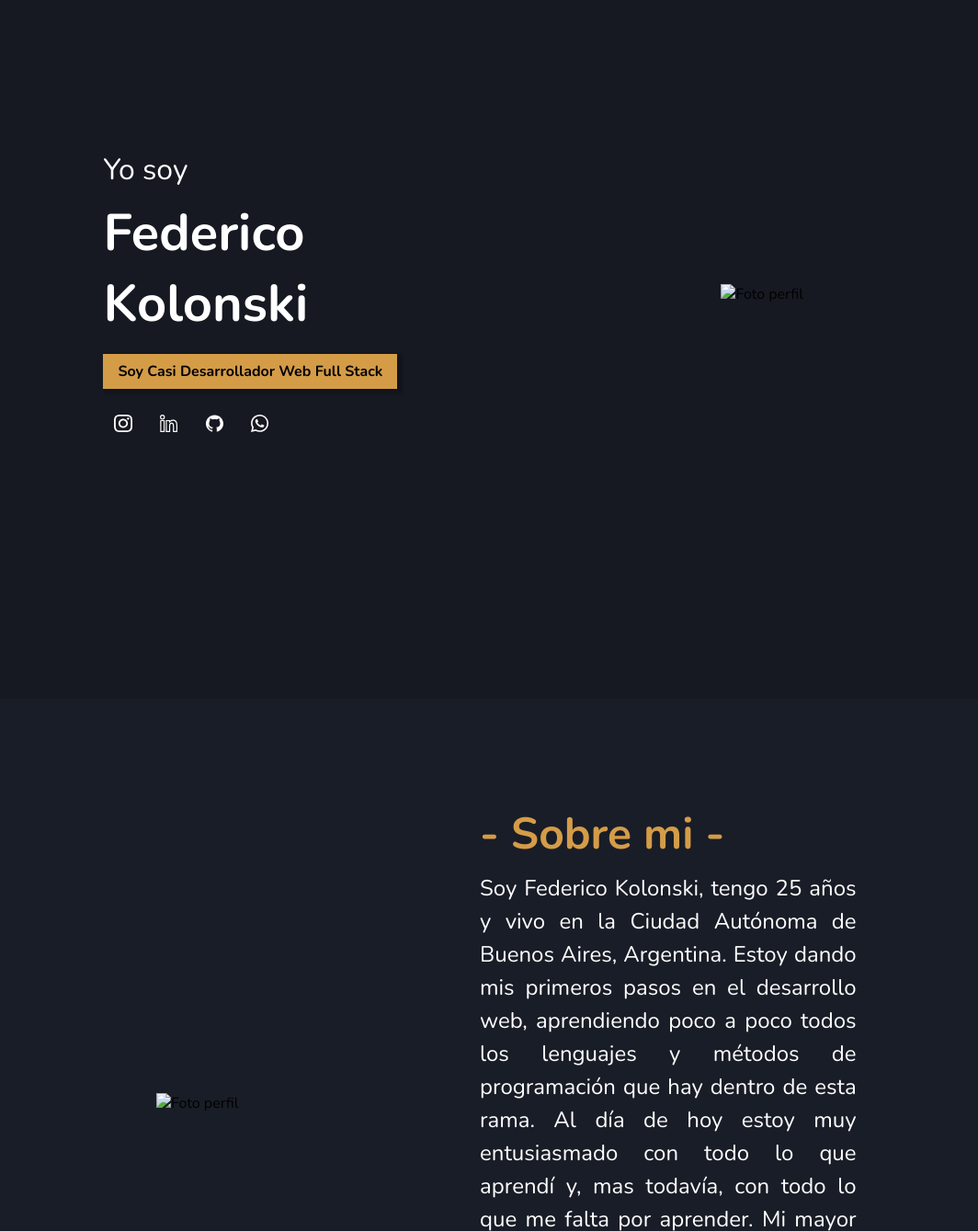
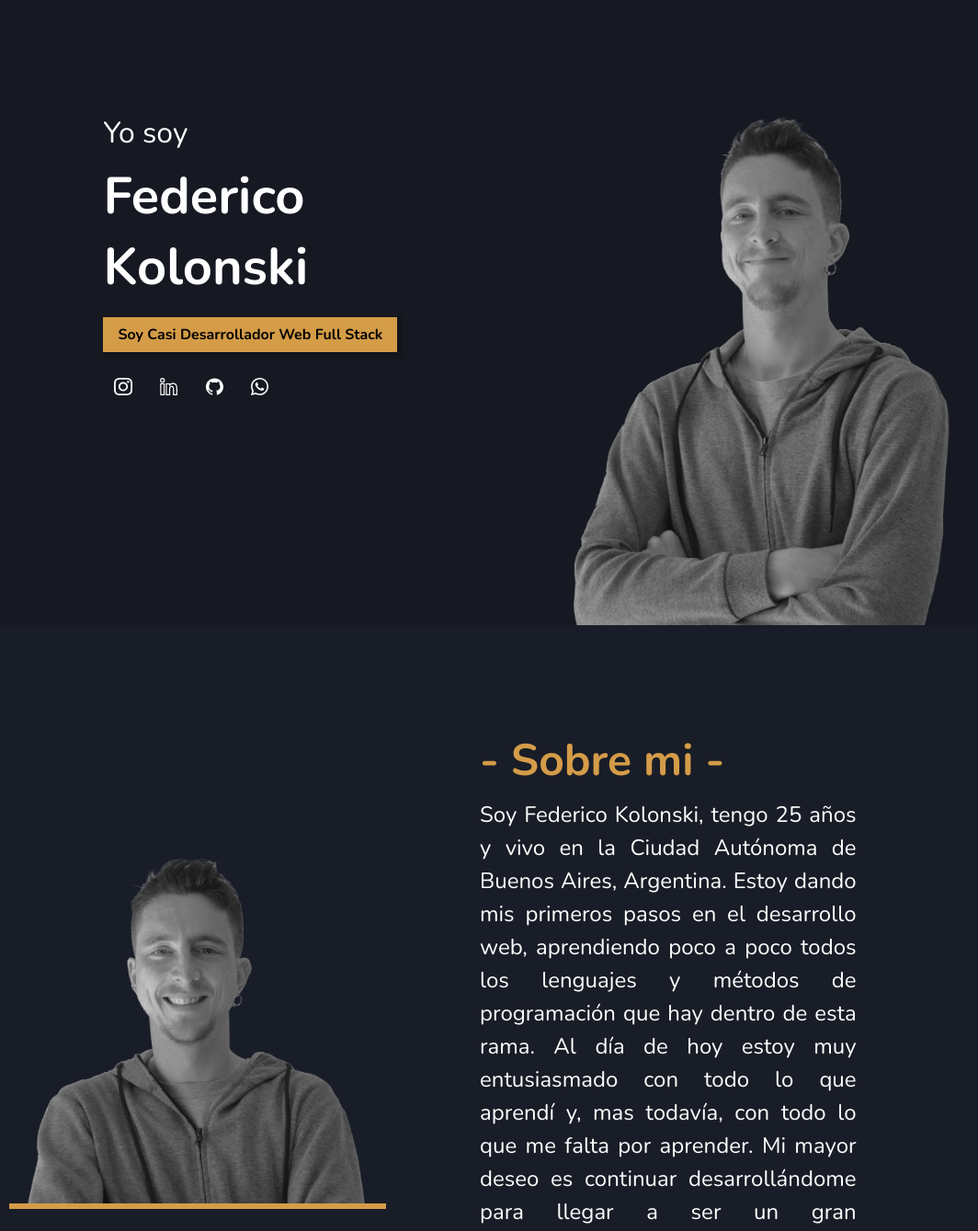
Before and after one commit to fedekolo/cursoPDTC, a plain HTML site: page Diseño web/Proyecto Portfolio/index.html in a window 1280 px wide. Shown: the part 120-1459 px from the top of the page at 92% size, without its empty margins (118-1182 px from the left). Drawn offline with nearby package versions, Linux system fonts and the light colour scheme.

Commit message:
fotos agregadas inicio/sobre mi

```diff
--- a/Diseño web/Proyecto Portfolio/css/style.css
+++ b/Diseño web/Proyecto Portfolio/css/style.css
@@ -113,11 +113,10 @@ a:hover {
 /* INICIO */
 #inicio {
     width: 100vw;
-    height: 110vh;
+    height: 100vh;
     background-color: var(--color-primary);
     display: flex;
     justify-content: center;
-    align-items: center;
 }
 
 .container-inicio {
@@ -126,7 +125,6 @@ a:hover {
     height: auto;
     display: flex;
     flex-flow: row nowrap;
-    align-items: center;
     justify-content: center;
 }
 
@@ -187,6 +185,11 @@ a:hover {
     align-items: flex-end;
 }
 
+    .foto-inicio img {
+        width: 100%;
+        height: auto;
+    }
+
 /* SOBRE MI */
 #sobre-mi {
     width: 100vw;
@@ -215,6 +218,12 @@ a:hover {
     justify-content: center;
     align-items: flex-start;
 }
+
+    .foto-perfil-sobremi img {
+        width: 100%;
+        height: auto;
+        border-bottom: .4rem solid var(--color-terciary);
+    }
 
 .card-sobremi {
     width: 50%;
--- a/Diseño web/Proyecto Portfolio/index.html
+++ b/Diseño web/Proyecto Portfolio/index.html
@@ -35,7 +35,7 @@
                     </div>
                 </article>
                 <article class="foto-inicio">
-                    <img src="" alt="Foto perfil">
+                    <img src="images/foto-perfil-inicio.png" alt="Foto perfil">
                 </article>
             </div>
         </header>
@@ -44,7 +44,7 @@
         <section id="sobre-mi">
             <div class="container-sobremi">
                 <article class="foto-perfil-sobremi">
-                    <img src="" alt="Foto perfil">
+                    <img src="images/foto-perfil-sobre-mi.png" alt="Foto perfil">
                 </article>
                 <article class="card-sobremi">
                     <h2>- Sobre mi -</h2>
```
Also changed, not shown: Diseño web/Proyecto Portfolio/images/foto-perfil-inicio.png (added), Diseño web/Proyecto Portfolio/images/foto-perfil-sobre-mi.png (added).
